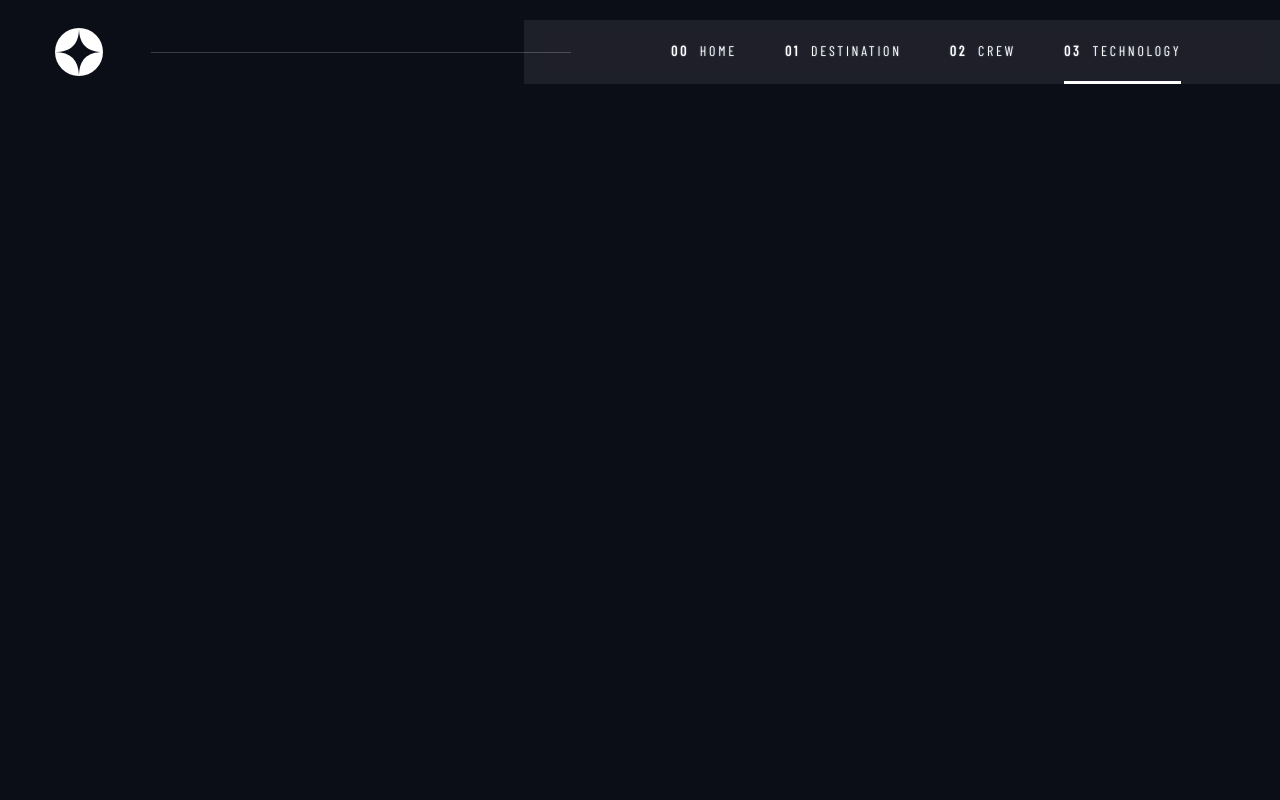
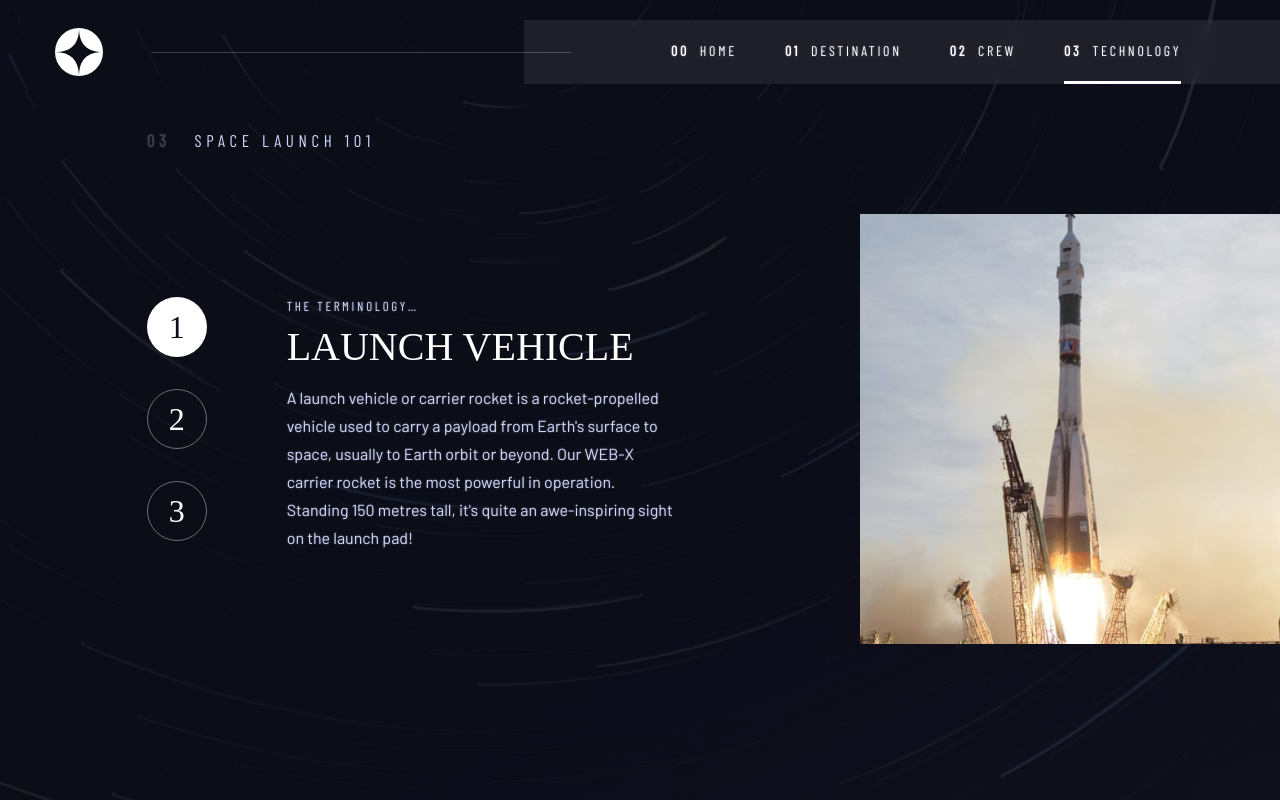
Before and after one commit to lucasfernandodev/spacetravel, a React (Vite) app: page /Technology in a window 1280 px wide. Built offline with nearby package versions, Linux system fonts and the light colour scheme; a web font is replaced by a local one.

Commit message:
feat: Add new page technology

```diff
--- a/src/components/Navigation/style.module.css
+++ b/src/components/Navigation/style.module.css
@@ -120,7 +120,7 @@
   }
 }
 
-@media (max-width: 450px){
+@media (max-width: 690px){
   .navigation{
     width: auto;
     max-width: unset;
@@ -128,6 +128,36 @@
     display: flex;
     align-items: center;
     justify-content: center;
+  }
+
+
+  .navigation .btnNavigation{
+    display: flex;
+    align-items: center;
+    justify-content: center;
+    background: none;
+    border: none;
+    cursor: pointer;
+    z-index: 9999;
+    width: 34px;
+    height: 34px;
+  }
+
+  .navigation .btnNavigation svg{
+    stroke: #fff;
+  }
+  .navigation .btnNavigation svg:not(.menuClose){
+
+    width: 34px;
+    height: 34px;
+  }
+
+  .menuClose{
+    display: none;
+  }
+
+  .menuOpen{
+    color: inherit;
   }
 
   .navigation ul{
@@ -141,13 +171,17 @@
     right: 0px;
     flex-direction: column;
     flex-wrap: wrap;
-    gap: 10px;
-    justify-content: center;
-    align-items: center;
+    gap: 32px;
+    justify-content: flex-start;
+    padding-top: 125px;
+    align-items: flex-start;
     overflow: hidden;
     display: none;
   }
 
+  .navigation ul.active{
+    display: flex;
+  }
 
 
   .navigation ul li{
@@ -158,7 +192,7 @@
   .navigation ul li a{
     border: 0px;
     border-bottom: unset;
-    border-right: 3px solid transparent;
+    border-right: 4px solid transparent;
     padding-left: 32px;
   }
 
@@ -168,23 +202,11 @@
 
   .navigation ul li a.active {
     border-bottom: 0px;
-    border-right: 3px solid #fff;
+    border-right: 4px solid #fff;
     transition: 250ms ease-in-out;
   }
 
 
-  .navigation .btnNavigation{
-    display: flex;
-    background: none;
-    border: none;
-    cursor: pointer;
-  }
-
-  .navigation .btnNavigation svg{
-    stroke: #fff;
-    width: 34px;
-    height: 34px;
-  }
 
 
 }
--- a/src/components/utils/Typography/style.module.css
+++ b/src/components/utils/Typography/style.module.css
@@ -124,6 +124,22 @@
   }
 }
 
+@media (max-width: 360px){
+  :root{
+    --h1-maxSize: 64px;
+    --h2-maxSize: 56px;
+    --h3-maxSize: 24px;
+    --h4-maxSize: 18px;
+    --h5-maxSize: 16px;
+    --text-maxSize: 16px;
+    --subHeader1-maxSize: 20px;
+  }
+
+  .Text {
+    line-height: 22px;
+  }
+}
+
 /* @media (max-width: 720px) {
   .heading1 {
     font-size: clamp(80px, 100vw, 150px);
--- a/src/components/utils/container/style.module.css
+++ b/src/components/utils/container/style.module.css
@@ -1,4 +1,5 @@
 .container{
+  --padding-left: 11.4583333333vw;
   width: 100%;
   max-width: calc(100vw - 22.9166666667vw);
   margin: 0 auto;
@@ -13,7 +14,7 @@
 
 @media (max-width: 920px){
   .container{
-    max-width: calc(100vw - 11.4166666667vw);
+    max-width: calc(100vw - 11.4583333333vw);
   }
 }
 
--- a/src/pages/Crew/style.module.css
+++ b/src/pages/Crew/style.module.css
@@ -241,7 +241,7 @@
     display: flex;
     flex-direction: row;
     padding: 0;
-    padding-top: calc(var(--headerHeight) );
+    padding-top: calc(var(--headerHeight) + 16px);
     height: auto;
     gap: 32px;
   }
@@ -273,7 +273,7 @@
     justify-content: center;
     align-content: flex-start;
     text-align: center;
-    min-height: 230px;
+    height: 290px;
   }
 
   .container .sliderMain .sliderContent *{
@@ -298,6 +298,7 @@
     flex-direction: column;
     gap:32px;
     height: calc(223px + 32px);
+    padding-top: 16px;
   }
 
   .container .sliderImage .presentationTitleMobile{
--- a/src/pages/Destination/style.module.css
+++ b/src/pages/Destination/style.module.css
@@ -311,4 +311,17 @@
     width: 100%;
     max-width: calc(100% - 48px);
   }
+
+  .container .page .info{
+    gap: 16px;
+    display: flex;
+    flex-wrap: wrap;
+    flex-direction: column;
+  }
+
+  .page .info *{
+    justify-content: center;
+    align-items: center;
+    text-align: center;
+  }
 }
--- a/src/pages/Home/style.module.css
+++ b/src/pages/Home/style.module.css
@@ -150,3 +150,17 @@
   }
 
 }
+
+@media (max-width:360px){
+  .home .container{
+    padding-top: calc(1 * var(--headerHeight) + 8px);
+    align-content: center;
+    gap: 32px;
+  }
+
+  .home .btnExplorer{
+    width: 150px;
+    height: 150px;
+    font-size: 16px;
+  }
+}
--- a/src/pages/Technology/index.tsx
+++ b/src/pages/Technology/index.tsx
@@ -1,15 +1,63 @@
-import Header from '../../components/Header';
-import Container from '../../components/utils/container';
-import Layout from '../../components/utils/Layout';
-import style from './style.module.css';
+import Header from "../../components/Header";
+import Container from "../../components/utils/container";
+import Layout from "../../components/utils/Layout";
+import Typography from "../../components/utils/Typography";
+import style from "./style.module.css";
+import database from '../../lib/data.json';
+import { useRef, useState } from "react";
 
 const Technology = () => {
+
+  const {technology} = database;
+  console.log(technology)
+  const indicatorsRef = useRef<HTMLElement>(null);
+  const [currentData, setCurrentData] = useState(technology[0]);
+
+  function handleSlider(e: React.MouseEvent<HTMLButtonElement, MouseEvent>){
+    const currentElement = e.target as HTMLElement;
+    const currentIndex = currentElement.dataset.index ? parseInt(currentElement.dataset.index) : 0;
+
+    if(typeof technology[currentIndex] !== 'undefined'){
+      setCurrentData(technology[currentIndex])
+
+      if(indicatorsRef.current){
+        const buttons = indicatorsRef.current.querySelectorAll('button');
+        buttons.forEach(e => e.dataset.state = 'hide');
+
+        currentElement.dataset.state = 'active'
+      }
+    }
+
+  }
+
   return (
-    <Layout className={style.Technology}>
-    <Header />
-    <Container el="section" className={style.container}></Container>
+    <Layout className={style.technology}>
+      <Header />
+      <Container el="section" className={style.container}>
+        <Typography mask="heading5" className={style.presentationTitle}>
+          <span>03</span>
+          SPACE LAUNCH 101
+        </Typography>
+        <div className={style.slider}>
+          <section className={style.SliderWrapper}>
+            <aside className={style.sliderIndicators} ref={indicatorsRef}>
+              <button onClick={e => handleSlider(e)}className={style.btn} data-index="0" data-state="active">1</button>
+              <button onClick={e => handleSlider(e)}className={style.btn} data-index="1">2</button>
+              <button onClick={e => handleSlider(e)}className={style.btn} data-index="2">3</button>
+            </aside>
+            <article className={style.sliderContent}>
+              <Typography className={style.subtitle} mask="navText">THE TERMINOLOGY…</Typography>
+              <Typography className={style.title} mask="heading3">{currentData.name}</Typography>
+              <Typography className={style.description} mask="Text">{currentData.description}</Typography>
+            </article>
+          </section>
+          <section className={style.sliderImages}>
+            <img src={currentData.images.portrait} alt={currentData.name} />
+          </section>
+        </div>
+      </Container>
     </Layout>
-  )
-}
+  );
+};
 
 export default Technology;
--- a/src/pages/Technology/style.module.css
+++ b/src/pages/Technology/style.module.css
@@ -0,0 +1,175 @@
+.technology {
+  width: 100%;
+  min-height: 100vh;
+  background-size: cover;
+  background-position: center;
+  background-repeat: no-repeat;
+  position: relative;
+}
+
+.technology::after {
+  content: "";
+  position: absolute;
+  top: 0;
+  left: 0;
+  right: 0;
+  bottom: 0;
+  z-index: -1;
+  background-color: #0b0d17;
+  background: url("../../lib/assets/technology/background-technology-desktop.jpg");
+  background-size: 900px cover;
+  background-repeat: no-repeat;
+  background-blend-mode: screen;
+  opacity: 0.4;
+  width: 100%;
+  height: 100%;
+}
+
+.technology .container{
+  max-width: 100%;
+  width: 100%;
+  min-width: unset;
+  display: flex;
+  flex-direction: column;
+  flex-wrap: wrap;
+  padding-left: var(--padding-left);
+  padding-top: calc(var(--headerHeight) * 2);
+}
+
+.technology .container .presentationTitle{
+  width: 100%;
+  max-width: 550px;
+  display: flex;
+
+  gap: 24px;
+}
+
+.technology .container .presentationTitle span{
+  font-weight: bold;
+  opacity: 0.24;
+}
+
+
+.technology .container .slider{
+  width: 100%;
+  display: flex;
+  flex-direction: row;
+  justify-content: space-between;
+  align-items: center;
+}
+
+.technology .container .slider .SliderWrapper{
+  display: flex;
+  flex-direction: row;
+  flex-wrap: wrap;
+  gap: 80px;
+  width: 100%;
+  padding-top: 15.2222222222vh;
+}
+
+.technology .container .slider .SliderWrapper .sliderIndicators{
+  display: flex;
+  flex-direction: column;
+  flex-wrap: wrap;
+  max-width: 80px;
+  align-items: center;
+  gap: 32px;
+}
+
+.technology .container .slider .SliderWrapper .sliderIndicators .btn{
+  width: 80px;
+  height: 80px;
+  border-radius: 50%;
+  font-size: 32px;
+  background-color: transparent;
+  border: 1px solid rgba(255, 255, 255, 0.4);
+  color: #fff;
+  cursor: pointer;
+}
+
+.technology .container .slider .SliderWrapper .sliderIndicators .btn:hover{
+  border: 1px solid #fff;
+}
+
+.technology .container .slider .SliderWrapper .sliderIndicators .btn[data-state="active"]{
+  background-color: #fff;
+  color: #0B0D17;
+}
+
+.technology .container .slider .SliderWrapper .sliderContent{
+  width: 100%;
+  max-width: 470px;
+  display: flex;
+  flex-direction: column;
+  flex-wrap: wrap;
+}
+
+.technology .container .slider .SliderWrapper .sliderContent .subtitle,
+.technology .container .slider .SliderWrapper .sliderContent .title{
+  width: 100%;
+  display: block;
+}
+
+.technology .container .slider .SliderWrapper .sliderContent .title{
+  margin-bottom: 17px;
+  margin-top: 11px;
+  text-transform: uppercase;
+}
+
+.technology .container .slider .SliderWrapper .sliderContent .subtitle{
+  color: #D0D6F9;
+}
+
+.technology .container .slider .SliderWrapper .sliderContent .description{
+  width: 100%;
+  max-width: 444px;
+  min-height: 238px;
+}
+
+.technology .container .slider .sliderImages{
+  width: 100%;
+  max-width: 515px;
+}
+
+.technology .container .slider .sliderImages img{
+  width: 100%;
+  height: auto;
+  max-height: 530px;
+  object-fit: cover;
+  object-position: center;
+}
+
+@media (min-width: 1400px){
+  .technology::after {
+    background-size: cover;
+  }
+}
+
+@media (max-height: 800px){
+  .technology .container .slider .sliderImages img{
+    max-height: calc(100vh - 30vh);
+  }
+}
+
+@media (max-width: 1396px) and (max-height: 800px){
+  .technology .container .slider .SliderWrapper .sliderContent .description{
+    width: 100%;
+    max-width: 390px;
+  }
+  .technology .container .slider .SliderWrapper .sliderContent .subtitle{
+    color: #D0D6F9;
+    font-size: 13px;
+  }
+  .technology .container .slider .SliderWrapper .sliderIndicators .btn{
+    width: 60px;
+    height: 60px;
+    border-radius: 50%;
+    font-size: 32px;
+  }
+
+  .technology .container .slider .sliderImages{
+    max-width: 420px;
+    padding-top: 7.61111111111vh;
+  }
+
+}
```
Also changed, not shown: src/components/Navigation/index.tsx (+26 -3 lines).
